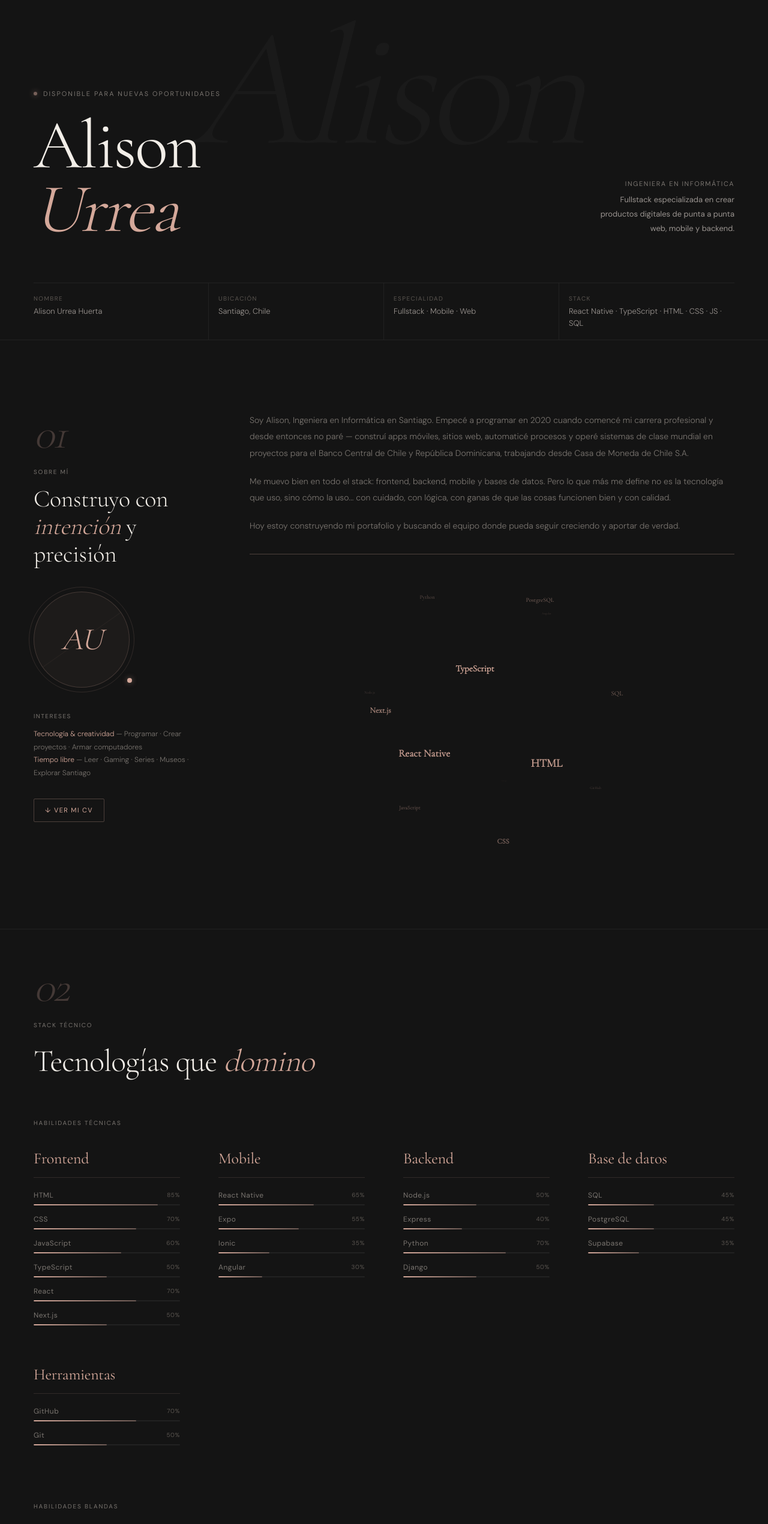
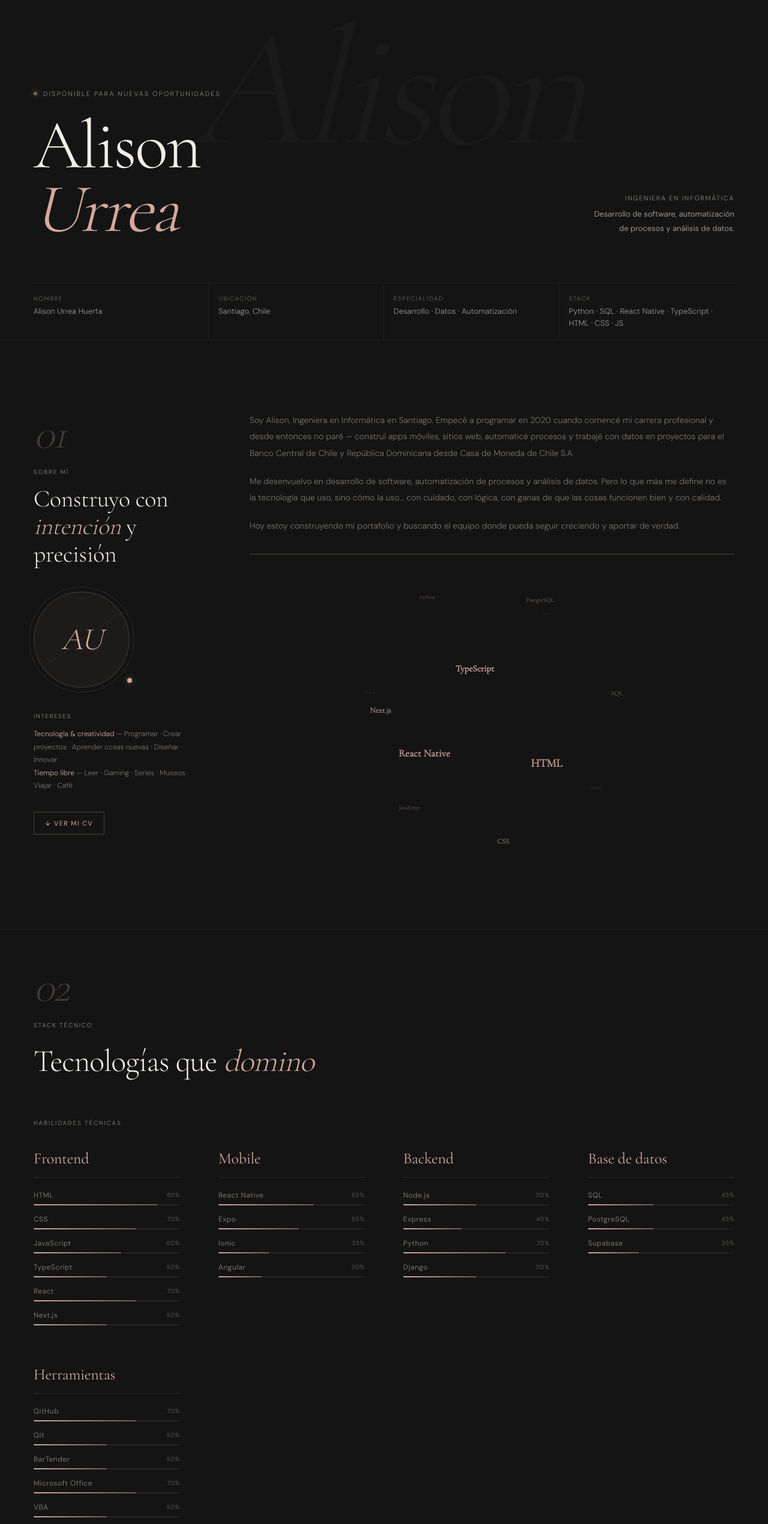
Before and after one commit to alysph/portfolio, a Next.js app: page / in a window 1280 px wide. Shown: the part 234-2774 px from the top of the page at 60% size. Built offline with nearby package versions, Linux system fonts and the light colour scheme.

Commit message:
Update Portfolio

```diff
--- a/src/app/components/About.tsx
+++ b/src/app/components/About.tsx
@@ -232,11 +232,11 @@ export default function About() {
           </span>
           <p style={{ fontSize: "12px", color: "#7A7570", lineHeight: 1.8, fontWeight: 300 }}>
             <span style={{ color: "#D4A89A" }}>Tecnología & creatividad</span>
-            {" — "}Programar · Crear proyectos · Armar computadores
+            {" — "}Programar · Crear proyectos · Aprender cosas nuevas · Diseñar · Innovar
           </p>
           <p style={{ fontSize: "12px", color: "#7A7570", lineHeight: 1.8, fontWeight: 300 }}>
             <span style={{ color: "#D4A89A" }}>Tiempo libre</span>
-            {" — "}Leer · Gaming · Series · Museos · Explorar Santiago
+            {" — "}Leer · Gaming · Series · Museos · Viajar · Café
           </p>
         </div>
 
@@ -274,13 +274,13 @@ export default function About() {
           fontSize: "14px", color: "#7A7570", lineHeight: 1.95,
           marginBottom: "20px", fontWeight: 300,
         }}>
-          Soy Alison, Ingeniera en Informática en Santiago. Empecé a programar en 2020 cuando comencé mi carrera profesional y desde entonces no paré — construí apps móviles, sitios web, automaticé procesos y operé sistemas de clase mundial en proyectos para el Banco Central de Chile y República Dominicana, trabajando desde Casa de Moneda de Chile S.A.
+          Soy Alison, Ingeniera en Informática en Santiago. Empecé a programar en 2020 cuando comencé mi carrera profesional y desde entonces no paré — construí apps móviles, sitios web, automaticé procesos y trabajé con datos en proyectos para el Banco Central de Chile y República Dominicana desde Casa de Moneda de Chile S.A.
         </p>
         <p style={{
           fontSize: "14px", color: "#7A7570", lineHeight: 1.95,
           marginBottom: "20px", fontWeight: 300,
         }}>
-          Me muevo bien en todo el stack: frontend, backend, mobile y bases de datos. Pero lo que más me define no es la tecnología que uso, sino cómo la uso... con cuidado, con lógica, con ganas de que las cosas funcionen bien y con calidad.
+          Me desenvuelvo en desarrollo de software, automatización de procesos y análisis de datos. Pero lo que más me define no es la tecnología que uso, sino cómo la uso... con cuidado, con lógica, con ganas de que las cosas funcionen bien y con calidad.
         </p>
         <p style={{
           fontSize: "14px", color: "#7A7570", lineHeight: 1.95,
--- a/src/app/components/Contact.tsx
+++ b/src/app/components/Contact.tsx
@@ -78,7 +78,7 @@ export default function Contact() {
             fontSize: "14px", color: "#7A7570",
             lineHeight: 1.9, marginBottom: "32px", fontWeight: 300,
           }}>
-            Estoy disponible para roles full-time, proyectos freelance o simplemente conversar. Escríbeme y lo hablamos.
+            Estoy disponible para roles full-time, híbrido y presencial.
           </p>
           <div>
             {links.map((link, i) => (
--- a/src/app/components/Experience.tsx
+++ b/src/app/components/Experience.tsx
@@ -14,10 +14,10 @@ const experiences = [
       "Análisis de estadísticas de producción y tasas de billetes aptos, no aptos, especiales y rechazados",
       "Inspección UV y Magnetismo según especificaciones del Banco Central de Chile, trabajando en conjunto con Control de Calidad",
       "Operación simultánea de BPS X9 y BPS 2000 en línea de producción",
-      "Gestión completa del flujo de datos: extracción de archivos RAR mediante conexión de QICC con Filezilla, limpieza de Excel de producción y generación de listados de Pallet",
-      "Control de fajos descartados y registro de trazabilidad para asegurar integridad del paletizado",
+      "Gestión de trazabilidad y calidad de datos: limpieza de archivos de información, conciliación de lotes y generación de reportes y listados de producción.",
       "Diseño e impresión de etiquetas personalizadas en Zebra ZM400 y ZT230 mediante BarTender, según especificaciones técnicas del Banco Central de Chile",
       "Generación de reportes de balance por lote y envío de estadísticas a jefatura",
+      "Desarrollo de aplicativos y scripts para automatización de procesos, incluyendo bitácora web interna fullstack.",
       "Coordinación con Control de Calidad, Conciliación y operadoras de BPS para validación y cierre de producción",
     ],
     areas: ["BPS X9 (G&D)", "NotaMaster® Image", "OISUI", "BPS 2000", "OBIS 3", "QICC", "UV · Magnetismo", "BarTender", "Zebra ZM400 · ZT230", "Excel avanzado", "Trazabilidad", "Control de calidad", "Proyecto nacional de alta escala"],
@@ -31,12 +31,11 @@ const experiences = [
     period: "Octubre 2024 — Enero 2025",
     desc: "Participación en proyecto internacional de alta precisión para el Banco Central de la República Dominicana, en la producción de 55 millones de billetes. Operación del sistema BPS 2000 con módulo de inspección óptica OBIS 3 (Optical Banknote Inspection System) de Giesecke & Devrient, sistema de clase mundial utilizado por bancos centrales e imprentas de billetes a nivel global.",
     tasks: [
-      "Operación del sistema BPS 2000 con módulos de inspección OBIS 3 y QICC para clasificación automatizada de billetes (Aptos, No Aptos, Rechazados y Especiales)",
+      "Operación del sistema BPS 2000 con módulos de inspección OBIS 3 y QICC para clasificación automatizada de billetes (aptos, no aptos, rechazados y especiales)",
       "Configuración y monitoreo del software OISUI para inspección óptica mediante sensores de color, infrarrojo y transparencia en anverso y reverso",
       "Gestión de campaña completa: configuración MAKONF, propiedades QICC, inicio de turno y control de lotes (IPP)",
       "Extracción y procesamiento de archivos .ZIP generados por el sistema al cierre de cada lote mediante software especializado",
-      "Limpieza y tratamiento de Excel de producción: filtrado de billetes buenos, registro de fajos descartados y control de errores para asegurar integridad del paletizado",
-      "Generación de listados de Pallet para entrega a operadoras de embalaje y supervisores de turno",
+      "Gestión de trazabilidad y calidad de datos: limpieza de archivos de información, conciliación de lotes y generación de reportes y listados de producción.",
       "Impresión de etiquetas con código de barras en Zebra ZM400 y ZT230 con base de datos configurada en BarTender, según especificaciones del Banco Central de República Dominicana",
       "Análisis de reportes de cuadratura por lote y envío de estadísticas a jefatura",
       "Control de series numéricas duplicadas y generación de entregables al cliente",
@@ -55,7 +54,7 @@ const experiences = [
     period: "Septiembre 2024 — Octubre 2024",
     desc: "Participación en campaña oficial SERVEL para la producción y control de documentos electorales para las elecciones generales 2024. Trabajo con herramientas de automatización, impresión industrial y procesamiento masivo de datos bajo estrictos estándares de calidad y precisión.",
     tasks: [
-      "Generación de bases para impresión de folios en distintos tipos de cédulas electorales mediante macros VBA en Excel",
+      "Generación de bases para impresión de folios en distintos tipos de cédulas electorales mediante VBA",
       "Limpieza y procesamiento de bases de datos enviadas por SERVEL para impresión de etiquetas",
       "Impresión de etiquetas de fajos y cajas según lineamientos SERVEL usando software BarTender",
       "Operación de impresoras industriales Zebra ZM400 para etiquetas de fajo y caja",
@@ -72,7 +71,7 @@ const experiences = [
     period: "Mayo 2024 — Agosto 2024",
     desc: "Práctica profesional en el área de desarrollo tecnológico, con participación activa en proyectos de automatización de procesos, desarrollo web interno y gestión de datos institucionales.",
     tasks: [
-      "Desarrollo de aplicativo para tratamiento de archivos y permisos de circulación (Python)",
+      "Desarrollo de aplicativo para tratamiento de archivos y permisos de circulación",
       "Implementación de calculadora universal en sitio web interno",
       "Desarrollo en aplicativo de reposición de votos para SERVEL",
       "Apoyo en implementación de Dashboard KPI en sitio web interno",
--- a/src/app/components/Hero.tsx
+++ b/src/app/components/Hero.tsx
@@ -87,7 +87,7 @@ export default function Hero() {
               Ingeniera en informática
             </div>
             <div style={{ fontSize: "13px", color: "#9A9490", lineHeight: 1.85 }}>
-              Fullstack especializada en crear productos digitales de punta a punta web, mobile y backend.
+              Desarrollo de software, automatización de procesos y análisis de datos.
             </div>
           </div>
         </div>
@@ -101,8 +101,8 @@ export default function Hero() {
         {[
           { label: "Nombre", value: "Alison Urrea Huerta" },
           { label: "Ubicación", value: "Santiago, Chile" },
-          { label: "Especialidad", value: "Fullstack · Mobile · Web" },
-          { label: "Stack", value: "React Native · TypeScript · HTML · CSS · JS · SQL" },
+          { label: "Especialidad", value: "Desarrollo · Datos · Automatización" },
+          { label: "Stack", value: "Python · SQL · React Native · TypeScript · HTML · CSS · JS" },
         ].map((item, i) => (
           <div key={i} style={{
             padding: "18px 0",
--- a/src/app/components/Projects.tsx
+++ b/src/app/components/Projects.tsx
@@ -53,6 +53,17 @@ const projects = [
   techs: ["Ionic", "Angular", "TypeScript", "Firebase"],
   desc: "Aplicación móvil para control de asistencia universitaria con escaneo QR, autenticación Firebase y gestión de sesiones por asignatura.",
   github: "https://github.com/alysph/registrapp",
+  demo: null,
+  status: "Publicado",
+},
+{
+  num: "06",
+  title: "El Baúl del Pelu",
+  subtitle: "E-Commerce fullstack · Proyecto universitario",
+  type: "Fullstack Web",
+  techs: ["Python", "Django", "MySQL", "Bootstrap 5", "Django REST Framework"],
+  desc: "E-commerce fullstack para tienda de ropa y accesorios con carrito de compras, gestión de pedidos, blog y panel de administración.",
+  github: "https://github.com/alysph/EBDP",
   demo: null,
   status: "Publicado",
 },
--- a/src/app/components/Skills.tsx
+++ b/src/app/components/Skills.tsx
@@ -43,6 +43,10 @@ const technicalSkills = [
     techs: [
       { name: "GitHub", level: 70 },
       { name: "Git", level: 50 },
+      { name: "BarTender", level: 50 },
+      { name: "Microsoft Office", level: 70 },
+      { name: "VBA", level: 50 },
+
     ],
   },
 ];
@@ -56,6 +60,11 @@ const softSkills = [
   "Resolución de problemas",
   "Aprendizaje autónomo",
   "Comunicación efectiva",
+  "Adaptabilidad y flexibilidad",
+  "Gestión del tiempo y organización",
+  "Atención al detalle",
+  "Pensamiento crítico",
+  "Creatividad e innovación",
 ];
 
 function SkillBar({ name, level }: { name: string; level: number }) {
```
